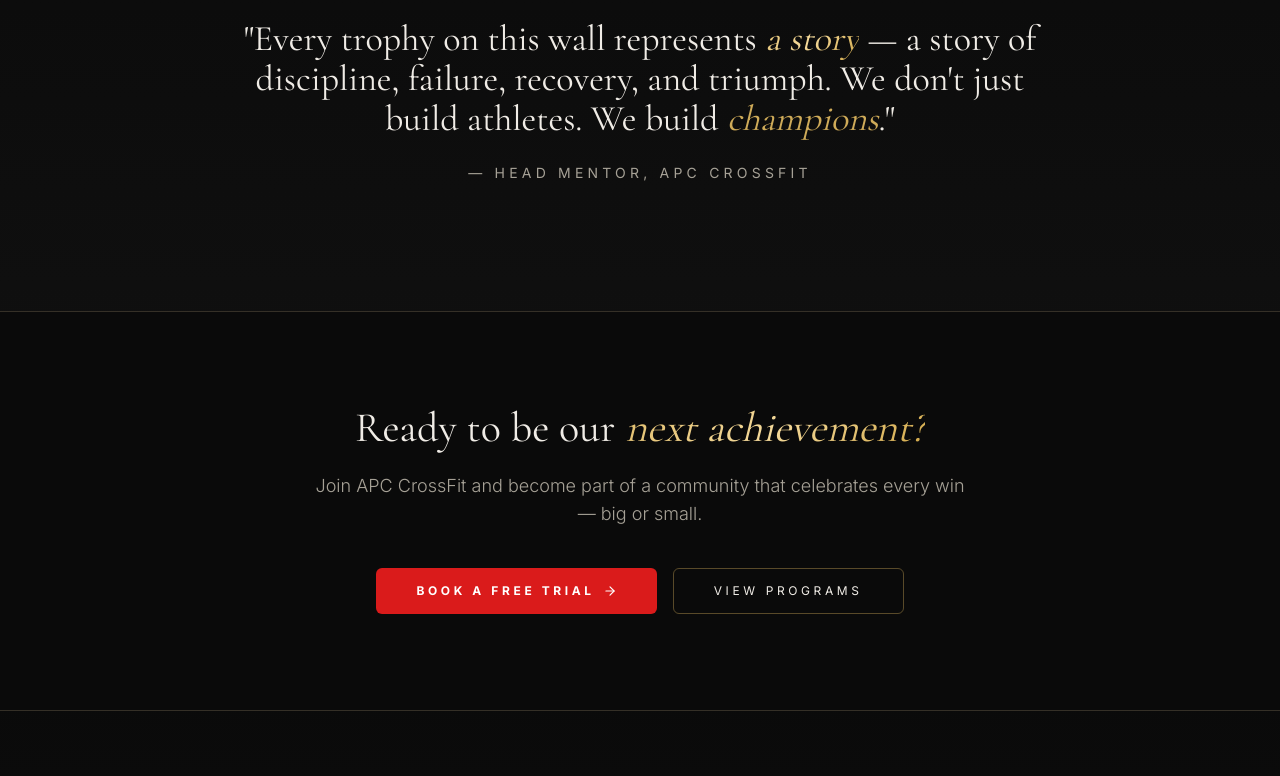
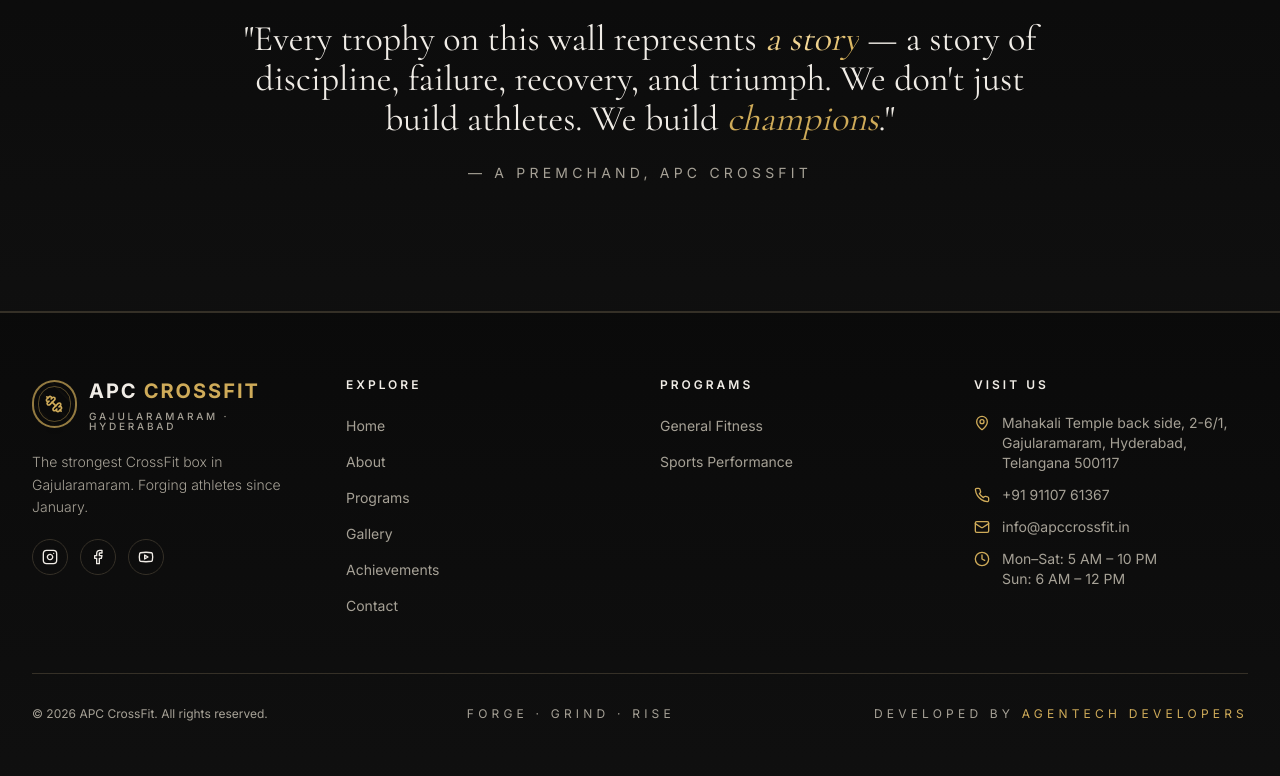
Before and after one commit to mvskoushik04/apc_crossfit_vercel, a Next.js app: page /achievements in a window 1280 px wide. Shown: the part 2000-2776 px from the top of the page. Built offline with nearby package versions, Linux system fonts and the light colour scheme.

Commit message:
Update quote and remove CTA section from achievements page
Updated the quote attribution and removed the CTA section.

```diff
--- a/app/achievements/page.jsx
+++ b/app/achievements/page.jsx
@@ -122,30 +122,11 @@ export default function AchievementsPage() {
                         We build <span className="italic text-primary">champions</span>."
                     </blockquote>
                     <p className="mt-6 text-muted-foreground font-sans text-sm tracking-[0.3em] uppercase">
-                        — Head Mentor, APC CrossFit
+                        — A Premchand, APC CrossFit
                     </p>
                 </div>
             </section>
 
-            {/* CTA */}
-            <section className="py-24">
-                <div className="mx-auto max-w-4xl px-4 sm:px-6 lg:px-8 text-center">
-                    <h2 className="font-display text-3xl sm:text-4xl lg:text-[42px] leading-[1.1] text-foreground">
-                        Ready to be our <span className="italic text-gold-gradient">next achievement?</span>
-                    </h2>
-                    <p className="mt-6 text-lg text-muted-foreground max-w-2xl mx-auto font-light">
-                        Join APC CrossFit and become part of a community that celebrates every win — big or small.
-                    </p>
-                    <div className="mt-10 flex flex-col sm:flex-row gap-4 justify-center">
-                        <Link href="/contact" className="inline-flex items-center justify-center gap-2 rounded-md bg-accent hover:bg-accent/90 text-accent-foreground font-sans uppercase tracking-[0.3em] text-xs px-10 h-13 py-3.5 font-bold">
-                            Book a Free Trial <ArrowRight size={14} />
-                        </Link>
-                        <Link href="/programs" className="inline-flex items-center justify-center gap-2 rounded-md border border-primary/40 hover:border-primary hover:bg-primary/10 font-sans uppercase tracking-[0.3em] text-xs px-10 h-13 py-3.5 text-foreground">
-                            View Programs
-                        </Link>
-                    </div>
-                </div>
-            </section>
         </>
     );
 }
```
